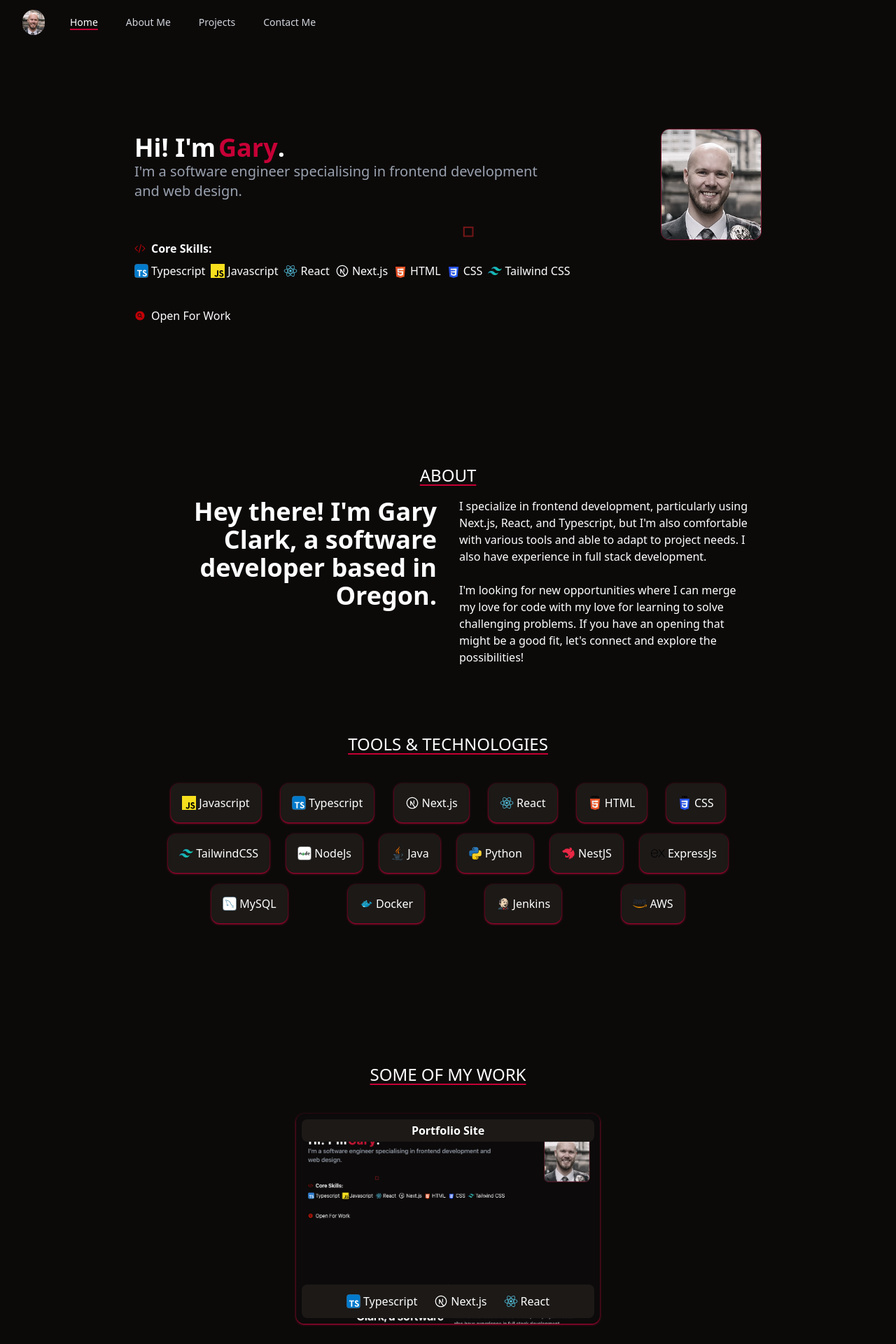
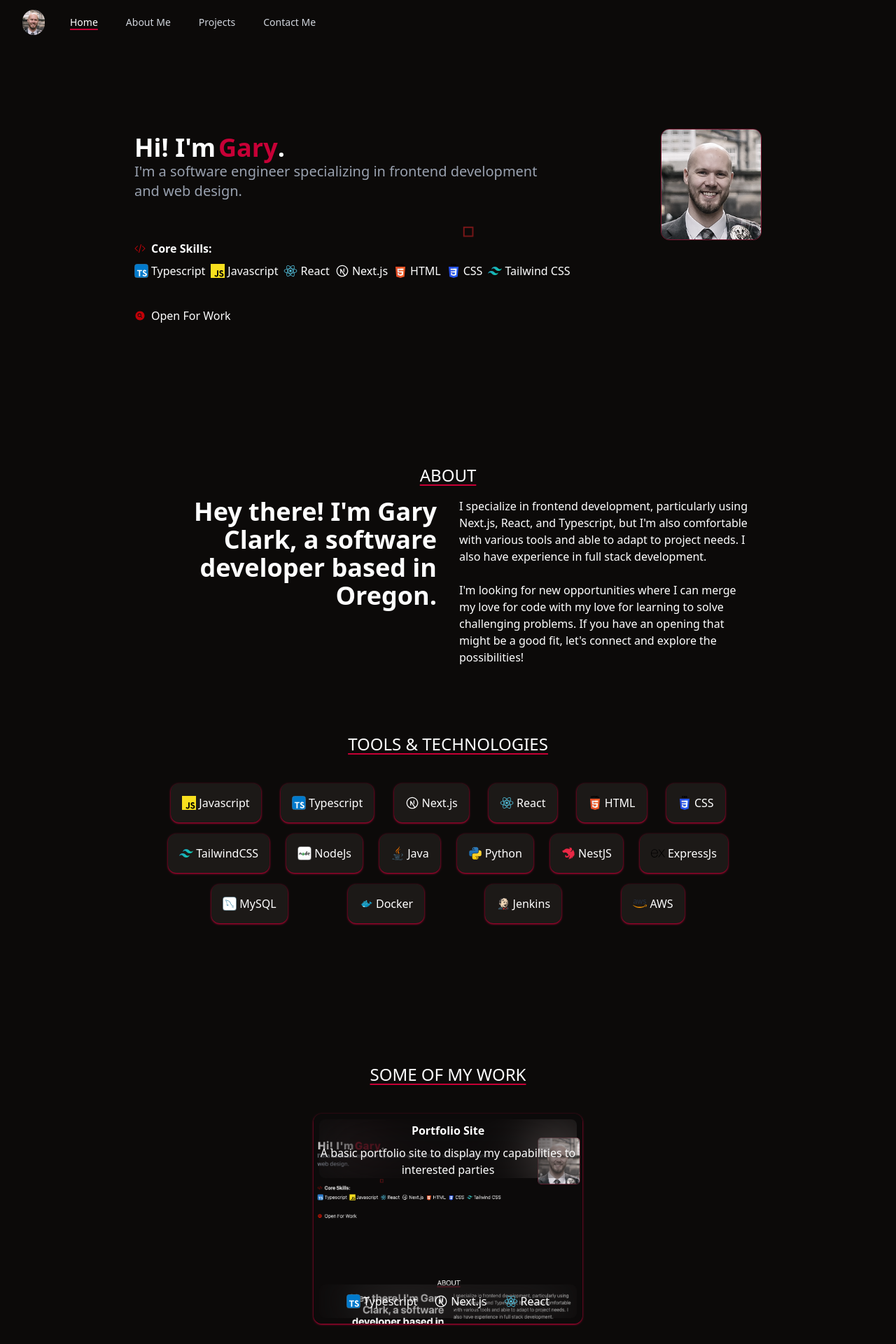
Before and after one commit to Gclark04432/portfolio-site, a Next.js app: page / in a window 1280 px wide. Shown: the top 1920 px of the page at 70% size. Built offline with nearby package versions, Linux system fonts and the light colour scheme.

Commit message:
Adds project description and a backdrop blur to project screenshot

```diff
--- a/src/app/home.tsx
+++ b/src/app/home.tsx
@@ -29,7 +29,7 @@ export const Home = () => {
               <div className='text-white'>.</div>
             </div>
             <div className='mt-10 w-full text-xl font-medium text-gray-400'>
-              I'm a software engineer specialising in frontend development and
+              I'm a software engineer specializing in frontend development and
               web design.
             </div>
             <div className='mt-10 flex w-full justify-between'>
--- a/src/app/projects.tsx
+++ b/src/app/projects.tsx
@@ -43,12 +43,15 @@ export const Projects = () => {
           return (
             <div
               key={project.name}
-              className={`m-2 flex h-75 flex-wrap rounded-xl bg-[url(/images/portfolio-site.png)] bg-cover bg-center p-2 text-white shadow shadow-rose-700`}
+              className={`m-2 flex h-75 max-w-sm flex-wrap rounded-xl bg-[url(/images/portfolio-site.png)] bg-cover bg-center p-2 text-white shadow shadow-rose-700`}
             >
-              <div className='h-8 w-full rounded-lg bg-stone-900 pt-1 text-center font-bold'>
-                {project.name}
+              <div className='w-full self-start rounded-lg pt-1 text-center backdrop-blur-2xl'>
+                <div className='mb-2 w-full font-bold'>{project.name}</div>
+                <div className='flex w-full flex-wrap'>
+                  {project.description}
+                </div>
               </div>
-              <div className='flex w-full justify-center self-end rounded-lg bg-stone-900'>
+              <div className='flex w-full justify-center self-end rounded-lg backdrop-blur-2xl'>
                 {project.technologies.map((tech) => (
                   <div key={tech.name}>
                     <div className={`align-center m-2 flex p-1 text-white`}>
```
